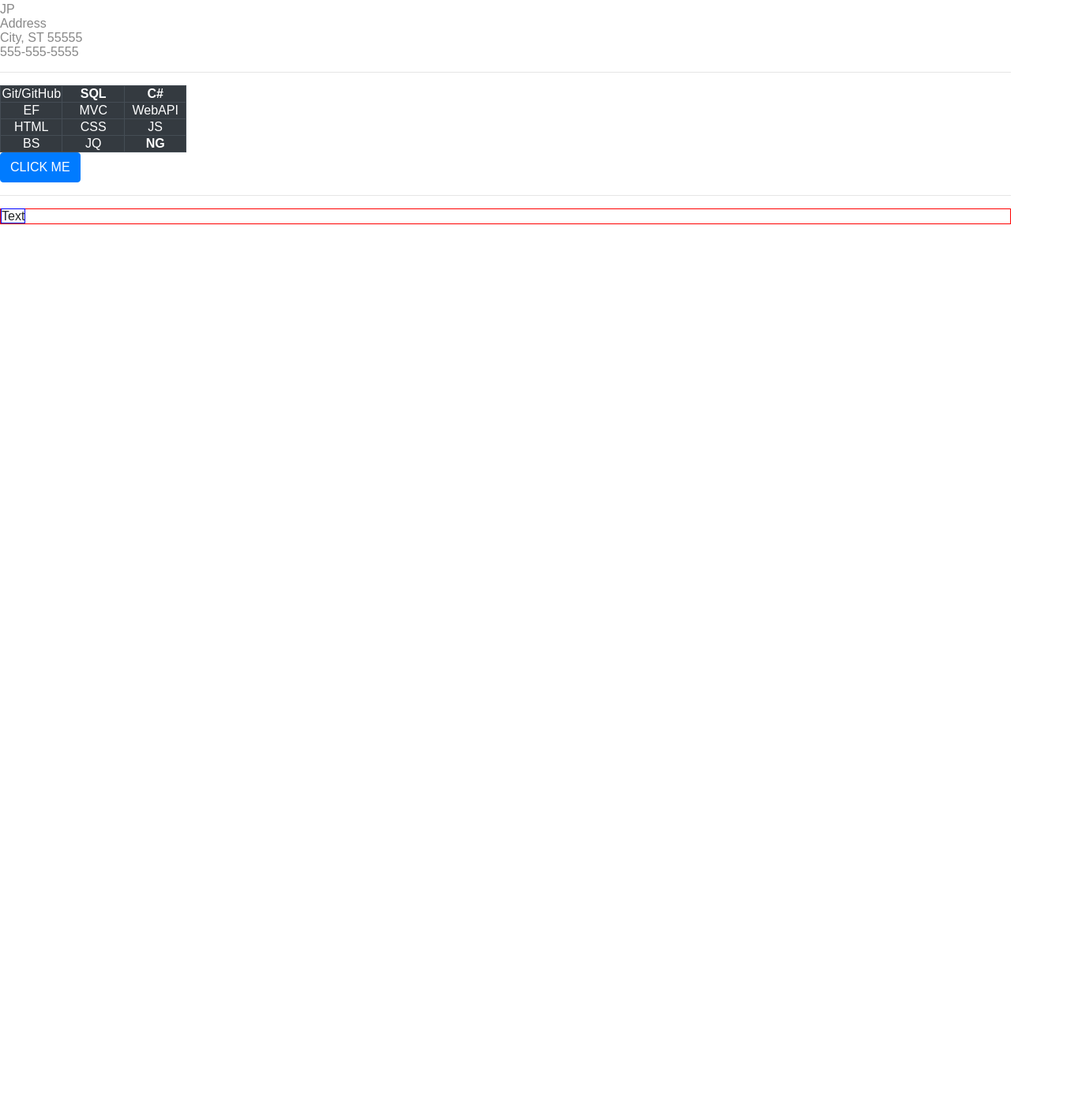
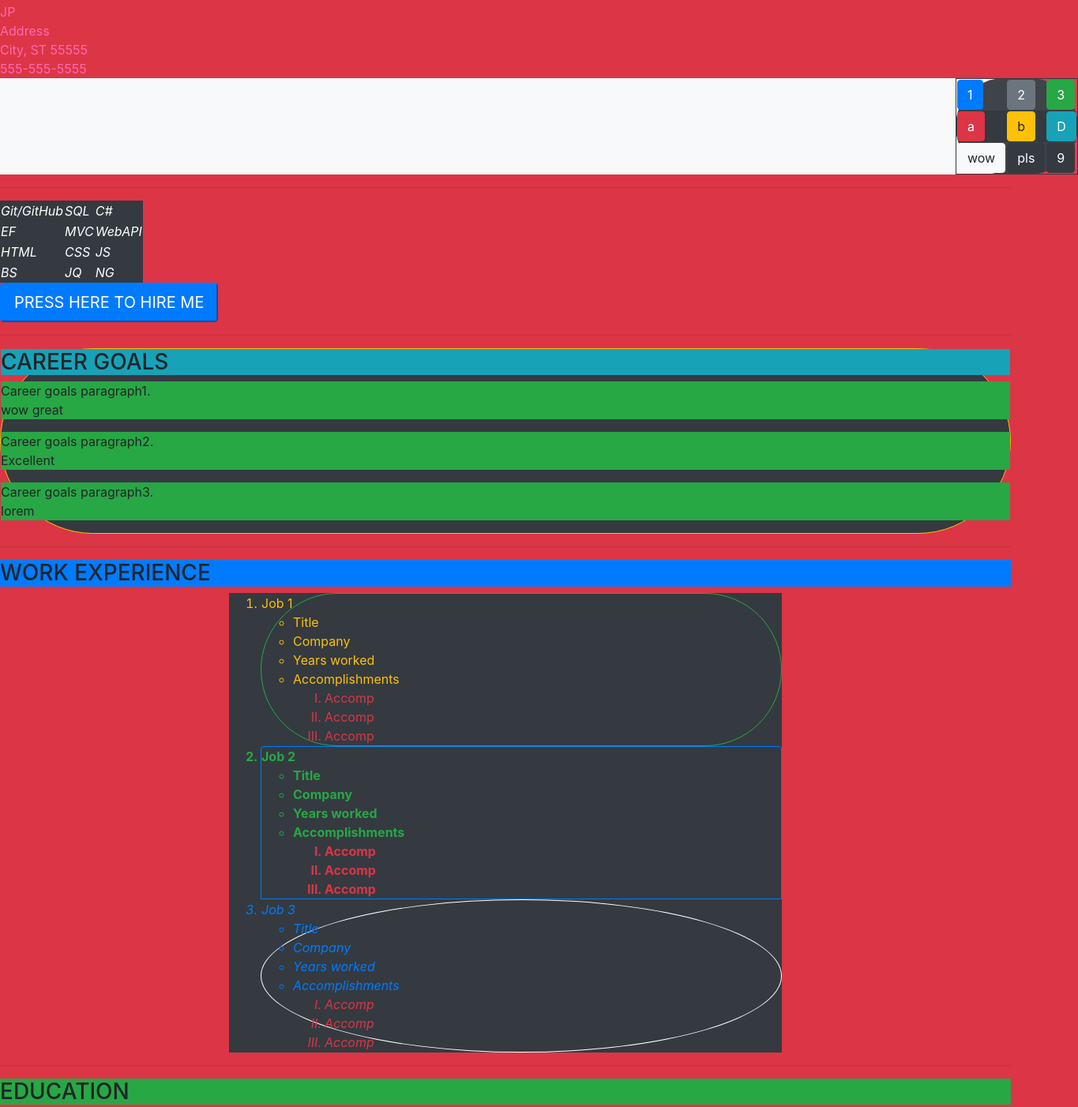
Before and after one commit to JeremyPlott/HTMLintro, a plain HTML site: page homework.html in a window 1280 px wide. Shown: the part 95-1497 px from the top of the page at 79% size, 1365 px wide, since content can reach past the window. Before the commit the page ends 800 px from the top, so only its background shows below. Drawn offline with nearby package versions, Linux system fonts and the light colour scheme.

Commit message:
created the best boostrap website ever pls hire me

```diff
--- a/homework.html
+++ b/homework.html
@@ -4,11 +4,11 @@
         <title>Resume</title>
         <link rel="stylesheet" href="https://stackpath.bootstrapcdn.com/bootstrap/4.3.1/css/bootstrap.min.css" integrity="sha384-ggOyR0iXCbMQv3Xipma34MD+dH/1fQ784/j6cY/iJTQUOhcWr7x9JvoRxT2MZw1T" crossorigin="anonymous">
         <script src="C:/repos/html/homework.html"></script>
-        <link href="css/homework.css" type="text/css" rel="stylesheet">
+        <!-- <link href="css/homework.css" type="text/css" rel="stylesheet"> -->
     </head>
-    <body>
+    <body class="bg-danger">
         <h1>Resume JP</h1>
-        <div style=color:#888888>
+        <div style=color:#ff69b4>
             <h3>Contact Info</h3>
             <span>JP</span>
             <br>
@@ -19,9 +19,66 @@
             <span>555-555-5555</span>
         </div>
 
+        <div class="bg-light">
+            <table id="buttons" class="table-striped table-dark border border-dark rounded-pill" style="margin-left: 1210px">
+                <tr>
+                    <td>
+                        <button type="button" class="btn btn-primary">
+                            1
+                        </button>
+                    </td>
+                    <td>
+                        <button type="button" class="btn btn-secondary">
+                            2
+                        </button>
+                    </td>
+                    <td>
+                        <button type="button" class="btn btn-success">
+                            3
+                        </button>
+                    </td>
+                </tr>
+                <tr>
+                    <td>
+                        <button type="button" class="btn btn-danger">
+                            a
+                        </button>
+                    </td>
+                    <td>
+                        <button type="button" class="btn btn-warning">
+                            b
+                        </button>
+                    </td>
+                    <td>
+                        <button type="button" class="btn btn-info">
+                            D
+                        </button>
+                    </td>
+                </tr>
+                <tr>
+                    <td>
+                        <button type="button" class="btn btn-light">
+                            wow
+                        </button>
+                    </td>
+                    <td>
+                        <button type="button" class="btn btn-dark">
+                            pls
+                        </button>
+                    </td>
+                    <td>
+                        <button type="button" class="btn btn-dark">
+                            9
+                        </button>
+                    </td>
+                </tr>
+
+            </table>
+        </div>
+
         <hr>
 
-        <table id="tech" class="table-dark">
+        <table id="tech" class="table-dark font-italic">
             <tr>
                 <td>Git/GitHub</td>
                 <td class="bold">SQL</td>
@@ -43,10 +100,82 @@
                 <td class="bold">NG</td>
             </tr>
         </table>
-        <button type="button" class="btn btn-primary">
-            CLICK ME
+        <button type="button" class="btn-lg btn-primary">
+            PRESS HERE TO HIRE ME
         </button>
+
         <hr>
+        <div class="border border-warning rounded-pill bg-dark">
+        <h3 id="goals" class="bg-info">CAREER GOALS</h3>
+        <p class="bg-success">
+            Career goals paragraph1.<br>
+            wow great
+        </p>
+        <p class="bg-success">
+            Career goals paragraph2.<br>
+            Excellent
+        </p>
+        <p class="bg-success">
+            Career goals paragraph3.<br>
+            lorem
+        </p>
+        </div>
+
+<hr>
+
+        <h3 id="exp" class="bg-primary">WORK EXPERIENCE</h3>
+        <ol class="text-light bg-dark mx-auto" style="width: 700px;">
+            <li id="j1" class="text-warning border border-success rounded-pill" >
+                Job 1
+                <ul>
+                    <li>Title</li>
+                    <li>Company</li>
+                    <li>Years worked</li>
+                    <li>Accomplishments
+                        <ol type="I" class="text-danger">
+                            <li>Accomp</li>
+                            <li>Accomp</li>
+                            <li>Accomp</li>
+                        </ol>
+                    </li>
+                </ul>
+            </li>
+            <li id="j2" class="text-success border border-primary rounded-top font-weight-bold">
+                Job 2
+                <ul>
+                    <li>Title</li>
+                    <li>Company</li>
+                    <li>Years worked</li>
+                    <li>Accomplishments
+                        <ol type="I" class="text-danger">
+                            <li>Accomp</li>
+                            <li>Accomp</li>
+                            <li>Accomp</li>
+                        </ol>
+                    </li>
+                </ul>
+            </li>
+            <li id="j3" class="text-primary border border-white rounded-circle font-italic">
+                Job 3
+                <ul>
+                    <li>Title</li>
+                    <li>Company</li>
+                    <li>Years worked</li>
+                    <li>Accomplishments
+                        <ol type="I" class="text-danger">
+                            <li>Accomp</li>
+                            <li>Accomp</li>
+                            <li>Accomp</li>
+                        </ol>
+                    </li>
+                </ul>
+            </li>
+
+        </ol>
+<hr>
+
+        <h3 id="edu" class="bg-success">EDUCATION</h3>
+
 
         <div id="div1">
             <span id="span1">Text</span>
```
